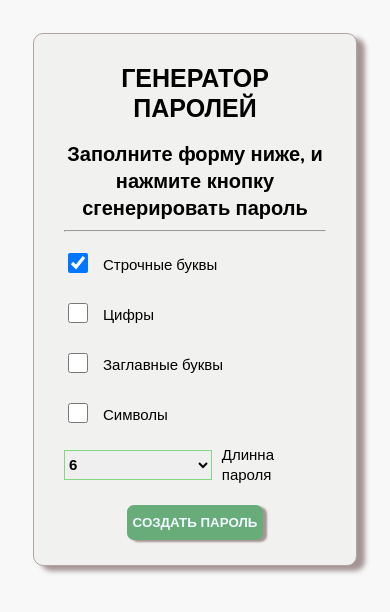
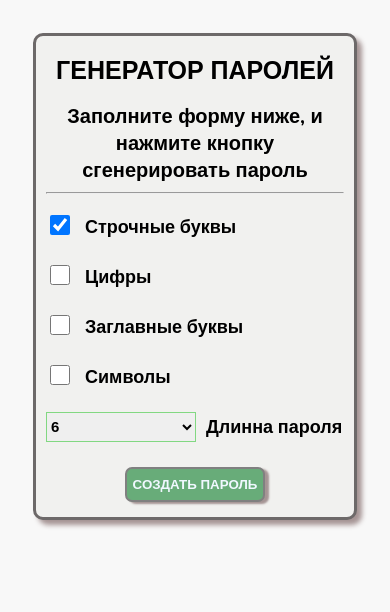
Before and after one commit to Alexey2236/PasswordGenerator, a plain HTML site: page index.html in a window 390 px wide. Drawn offline with nearby package versions, Linux system fonts and the light colour scheme.

Commit message:
Update style.css

```diff
--- a/style.css
+++ b/style.css
@@ -28,7 +28,7 @@ input {
 }
 
 p {
-    font-size: 20px;
+    font-size: 22px;
     font-weight: 600;
 }
 
@@ -39,8 +39,8 @@ p {
     background-color: rgb(241, 241, 239);
     padding: 25px 40px;
     border-radius: 10px;
-    box-shadow: 8px 5px 5px rgb(165, 148, 148);
-    border: solid 1px rgb(175, 163, 163);
+    box-shadow: 5px 5px 5px rgb(165, 148, 148);
+    border: solid 3px rgb(109, 105, 105);
 }
 
 .title {
@@ -80,7 +80,7 @@ p {
     height: 50px;
     margin-top: 25px;
     margin-bottom: 25px;
-    border: none;
+    border: solid 2px gray;
     box-shadow: 4px 2px 2px rgb(165, 148, 148);
     cursor: pointer;
     text-transform: uppercase;
@@ -107,7 +107,7 @@ p {
 
 @media (max-width: 425px) {
     .container {
-        padding: 30px 30px 10px 30px;
+        padding: 20px 10px 0px 10px;
     }
     .title {
         margin-top: 0;
@@ -124,8 +124,8 @@ p {
         height: 50px;
     }
     p {
-        font-size: 15px;
-        font-weight: 500;
+        font-size: 18px;
+        font-weight: 600;
     }
     .btn__password {
         height: 35px;
@@ -134,6 +134,6 @@ p {
     }
     .password {
         font-size: 18px;
-        font-weight: 500;
+        font-weight: 600;
     }
 }
```
